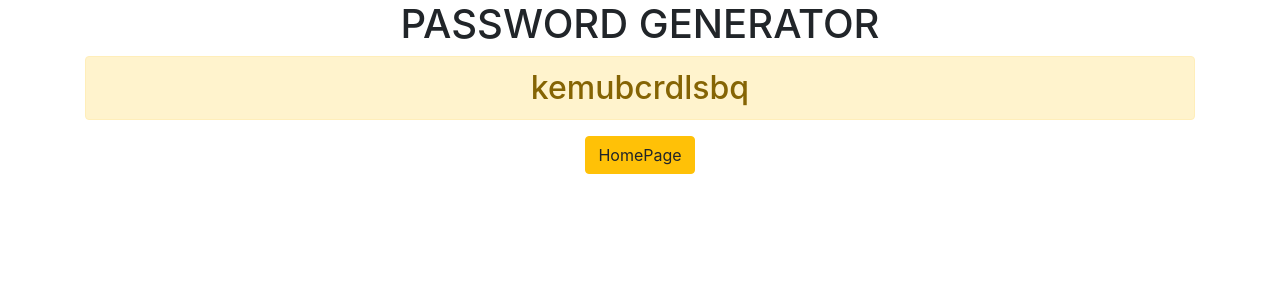
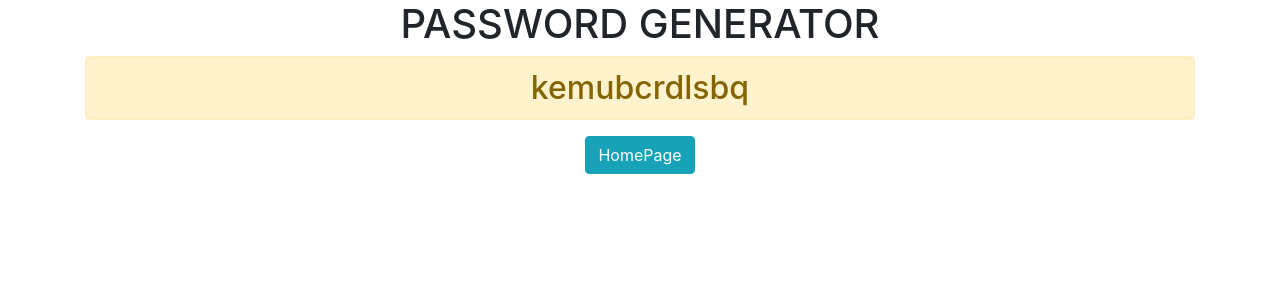
Before and after one commit to tamnguyen123569/django3-password-generator, a Django app: page /password/ in a window 1280 px wide. Shown: the top 300 px of the page. Run offline with Django 3.2, Linux system fonts and the light colour scheme; some libraries are stand-ins or nearby versions.

Commit message:
i make some tweak

```diff
--- a/generator/templates/generator/password.html
+++ b/generator/templates/generator/password.html
@@ -13,7 +13,7 @@
     <div class="container text-center">
         <h1>PASSWORD GENERATOR</h1>
         <h2 class="alert alert-warning">{{thepassword}}</h2>
-        <a href="{% url 'home' %}" class="btn btn-warning">HomePage</a>
+        <a href="{% url 'home' %}" class="btn btn-info">HomePage</a>
     </div>
 </body>
 
--- a/password_generator/settings.py
+++ b/password_generator/settings.py
@@ -20,7 +20,7 @@ BASE_DIR = Path(__file__).resolve(strict=True).parent.parent
 # See https://docs.djangoproject.com/en/3.1/howto/deployment/checklist/
 
 # SECURITY WARNING: keep the secret key used in production secret!
-SECRET_KEY = 'yv@pd*7=p7xin!dr+7*88vkk!anck$d6hn07c)qrt04kw!^72#'
+SECRET_KEY = 'yv@pd*7=p7xin!dr+7*88vkk!anck$d6hn07c)qrt04kthsw!^72#'
 
 # SECURITY WARNING: don't run with debug turned on in production!
 DEBUG = True
```
